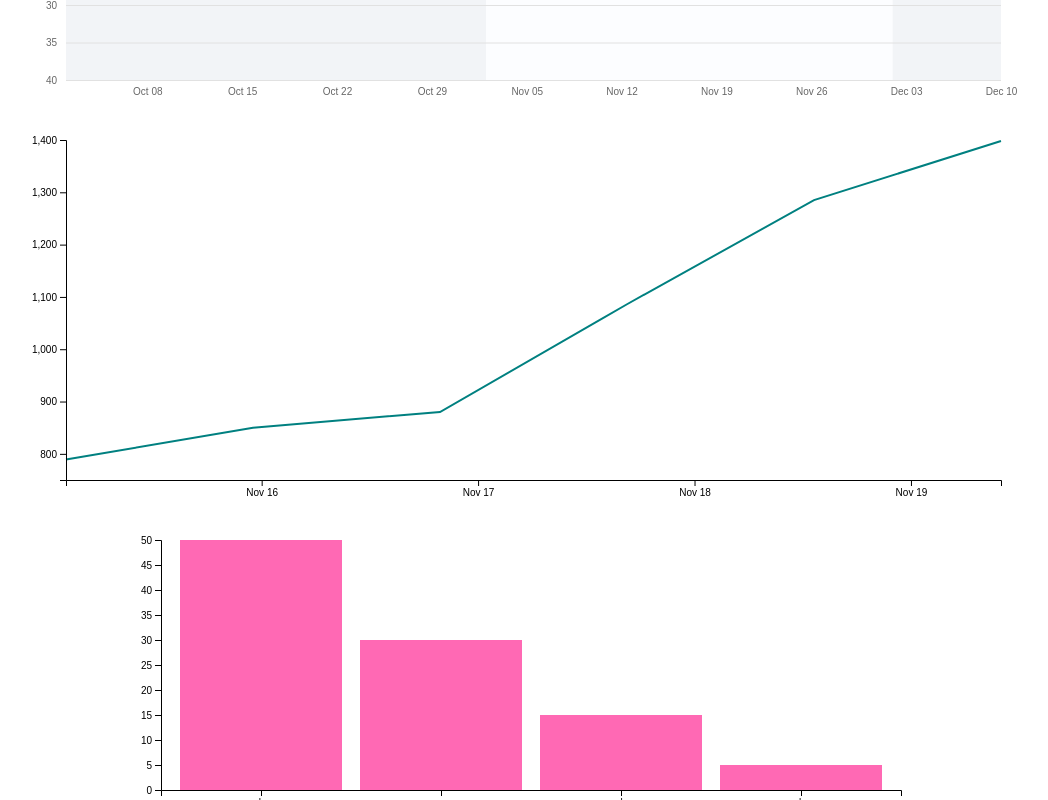
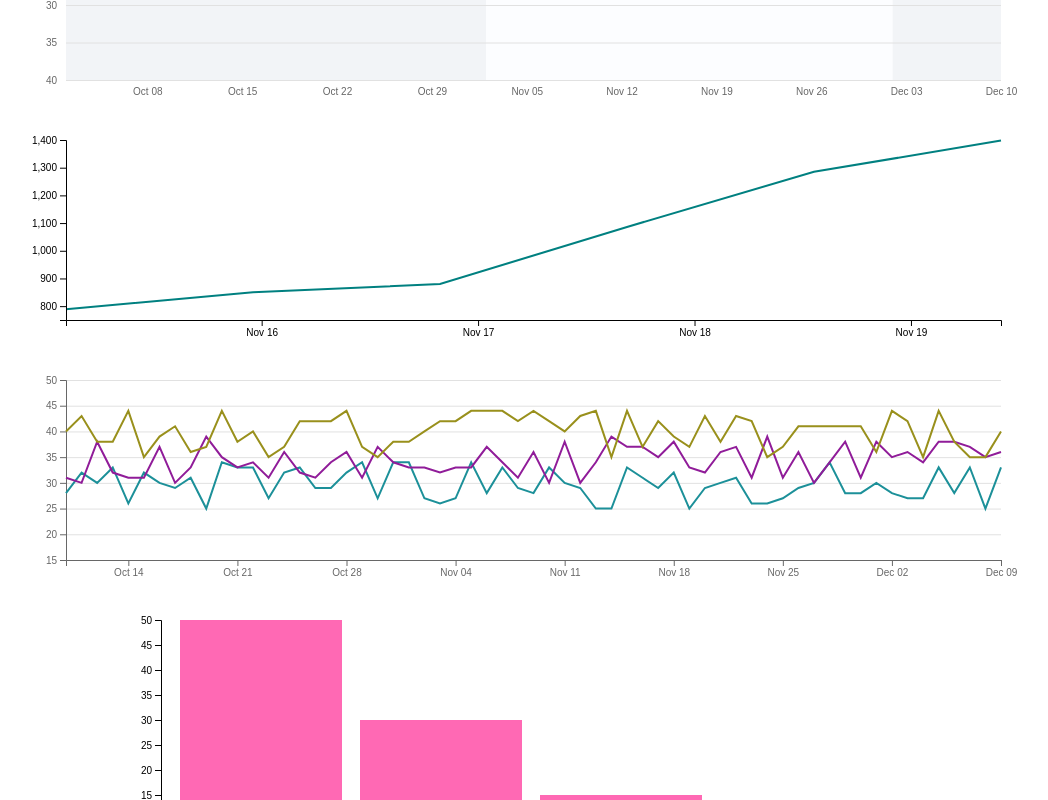
Before and after one commit to chooblarin/react-d3-example, a React (Vite) app: page / in a window 1280 px wide. Shown: the part 446-1246 px from the top of the page, without its empty margins (119-1167 px from the left). Built offline with nearby package versions, Linux system fonts and the light colour scheme.

Commit message:
Add multiple time series chart example

```diff
--- a/src/components/App.tsx
+++ b/src/components/App.tsx
@@ -4,6 +4,7 @@ import dayjs from "dayjs";
 import BarChart from "./BarChart";
 import DonutChart from "./DonutChart";
 import TimeSeriesChart from "./TimeSeriesChart";
+import MultiTimeSeriesChart from "./MultiTimeSeriesChart";
 import DailyRankChart from "./DailyRankChart";
 import ResponsiveDailyRankChart from "./ResponsiveDailyRankChart";
 import withMeasureAndRender from "./withMeasureAndRender";
@@ -11,11 +12,13 @@ import {
   timeSeriesInputData,
   barInputData,
   donutInputData,
-  dailyRankingData
+  dailyRankingData,
+  multiTimeSeriesInputData
 } from "../mock-data";
 
 const MeasuredBarChart = withMeasureAndRender(BarChart);
 const MeasuredTimeSeriesChart = withMeasureAndRender(TimeSeriesChart);
+const MeasuredMultiTimeSeriesChart = withMeasureAndRender(MultiTimeSeriesChart);
 const MeasuredDonutChart = withMeasureAndRender(DonutChart);
 const MeasuredDailyRankChart = withMeasureAndRender(DailyRankChart);
 const MeasuredResponsiveDailyRankChart = withMeasureAndRender(
@@ -33,12 +36,17 @@ class App extends React.Component<{}, {}> {
         <div style={{ width: "100%", height: "240px" }}>
           <MeasuredDailyRankChart inputData={dailyRankingData} />
         </div>
-        <div style={{ width: "100%", height: "400px" }}>
+        <div style={{ width: "100%", height: "240px" }}>
           <MeasuredTimeSeriesChart
             inputData={timeSeriesInputData}
             getX={item => dayjs(item.time).toDate()}
             getY={item => item.km}
             formatX={date => dayjs(date).format("MMM DD")}
+          />
+        </div>
+        <div style={{ width: "100%", height: "240px" }}>
+          <MeasuredMultiTimeSeriesChart
+            mutiInputData={multiTimeSeriesInputData}
           />
         </div>
         <div style={{ width: "80%", height: "300px" }}>
--- a/src/components/DailyRankChart.tsx
+++ b/src/components/DailyRankChart.tsx
@@ -1,4 +1,5 @@
 import React from "react";
+import dayjs from "dayjs";
 import { scaleTime, scaleLinear, ScaleTime } from "d3-scale";
 import { min, max } from "d3-array";
 import { line, curveMonotoneX } from "d3-shape";
@@ -8,7 +9,6 @@ import { Delaunay } from "d3-delaunay";
 
 import { InjectedProps } from "./withMeasureAndRender";
 import { DailyRank } from "../models/ranking-data";
-import dayjs from "dayjs";
 
 const drawBackgroundRect = (x1: number, x2: number, height: number): string => {
   return `M${x1},0 L${x2},0 L${x2},${height} ${x1},${height}Z`;
@@ -111,12 +111,12 @@ class DailyRankChart extends React.Component<
       .y((d: any) => y(getY(d)))
       .curve(curveMonotoneX);
 
+    // setup axis
+    const numOfYAxis = 5;
+
     const dayTickValues = generateDayTickValues(start, end).map(day =>
       day.toDate()
     );
-
-    // setup axis
-    const numOfYAxis = 5;
 
     const axisX = axisBottom(x)
       .tickValues(dayTickValues)
@@ -166,13 +166,12 @@ class DailyRankChart extends React.Component<
           <g
             className="grid h-grid"
             ref={node => {
-              const hGrid = select(node);
-              hGrid
+              const grid = select(node);
+              grid
                 .call(horizontalLines as any)
                 .select(".domain")
                 .remove();
-              hGrid.selectAll(".tick line").attr("stroke", "#e1e1e1");
-              return hGrid;
+              grid.selectAll(".tick line").attr("stroke", "#e1e1e1");
             }}
           />
           <g
@@ -188,13 +187,12 @@ class DailyRankChart extends React.Component<
           <g
             className="axis axis-y"
             ref={node => {
-              const yAxis = select(node);
-              yAxis
+              const axis = select(node);
+              axis
                 .call(axisY as any)
                 .select(".domain")
                 .remove();
-              yAxis.selectAll(".tick line").remove();
-              return yAxis;
+              axis.selectAll(".tick line").remove();
             }}
           />
           <path className="line" d={valueLine(data as any) || ``} />
--- /dev/null
+++ b/src/components/MultiTimeSeriesChart.tsx
@@ -0,0 +1,113 @@
+import React from "react";
+import { scaleTime, scaleLinear } from "d3-scale";
+import { min, max } from "d3-array";
+import { line, curveLinear } from "d3-shape";
+import { select } from "d3-selection";
+import { axisBottom, axisLeft } from "d3-axis";
+
+import { InjectedProps } from "./withMeasureAndRender";
+
+type MultiTimeSeriesChartProps = {
+  mutiInputData: any[][];
+};
+
+function MultiTimeSeriesChart({
+  mutiInputData,
+  width,
+  height
+}: MultiTimeSeriesChartProps & InjectedProps) {
+  const getX = (item: any) => item.time;
+  const getY = (item: any) => item.value;
+
+  const margin = { top: 20, right: 20, bottom: 40, left: 45 };
+  const w = width - margin.left - margin.right;
+  const h = height - margin.top - margin.bottom;
+
+  const minX = min(mutiInputData, data => min(data, d => getX(d).toDate()));
+  const maxX = max(mutiInputData, data => max(data, d => getX(d).toDate()));
+  const minY = min(mutiInputData, data => min(data, getY));
+  const maxY = max(mutiInputData, data => max(data, getY));
+
+  const x = scaleTime()
+    .range([0, w])
+    .domain([minX, maxX]);
+
+  const upperMargin = 3;
+  const lowerMargin = 10;
+  const y = scaleLinear()
+    .range([h, 0])
+    .domain([Math.max(0, minY - lowerMargin), maxY + upperMargin])
+    .nice();
+
+  const valueLine = line()
+    .x((d: any) => x(getX(d)))
+    .y((d: any) => y(getY(d)))
+    .curve(curveLinear);
+
+  // setup axis
+  const numOfYAxis = 5;
+  const axisX = axisBottom(x);
+  const axisY = axisLeft(y).ticks(numOfYAxis);
+  const horizontalLines = axisLeft(y)
+    .ticks(numOfYAxis)
+    .tickSize(-w)
+    .tickFormat(() => "");
+
+  return (
+    <svg width={width} height={height}>
+      <g transform={`translate(${margin.left}, ${margin.top})`}>
+        <g
+          className="grid h-grid"
+          ref={node => {
+            const grid = select(node);
+            grid
+              .call(horizontalLines as any)
+              .select(".domain")
+              .remove();
+            grid.selectAll(".tick line").attr("stroke", "#e1e1e1");
+          }}
+        />
+        <g
+          className="axis axis-x"
+          transform={`translate(0, ${h})`}
+          ref={node => select(node).call(axisX as any)}
+        />
+        <g
+          className="axis axis-y"
+          ref={node => select(node).call(axisY as any)}
+        />
+        <g className="lines">
+          {mutiInputData.map((data, i) => (
+            <path
+              className="line"
+              d={valueLine(data as any) || ``}
+              key={`${i}`}
+            />
+          ))}
+        </g>
+      </g>
+      <style jsx>
+        {`
+          .lines {
+            fill: none;
+            stroke-width: 2;
+          }
+          .lines path:nth-child(1) {
+            stroke: #1c9099;
+          }
+          .lines path:nth-child(2) {
+            stroke: #901c99;
+          }
+          .lines path:nth-child(3) {
+            stroke: #99901c;
+          }
+          .axis {
+            color: #676767;
+          }
+        `}
+      </style>
+    </svg>
+  );
+}
+
+export default MultiTimeSeriesChart;
--- a/src/mock-data.ts
+++ b/src/mock-data.ts
@@ -32,3 +32,23 @@ export const dailyRankingData: DailyRank[] = Array(7 * 10) // 10 weeks
     const rank = Math.floor(10 * Math.random() + 20);
     return { day, rank };
   });
+
+export const multiTimeSeriesInputData: any[][] = (function() {
+  const numOfSeries = 3;
+  const start = dayjs(`2018-10-10`);
+  const end = dayjs(`2018-12-10`);
+
+  const results: any[][] = [];
+  for (let i = 0; i < numOfSeries; i += 1) {
+    const series: any[] = [];
+    let cur = start;
+    while (cur.isBefore(end)) {
+      const time = dayjs(cur);
+      const value = Math.floor(5 * (2 * Math.random() - 1) + 5 * i + 30);
+      series.push({ time, value });
+      cur = cur.add(1, "day");
+    }
+    results.push(series);
+  }
+  return results;
+})();
```
